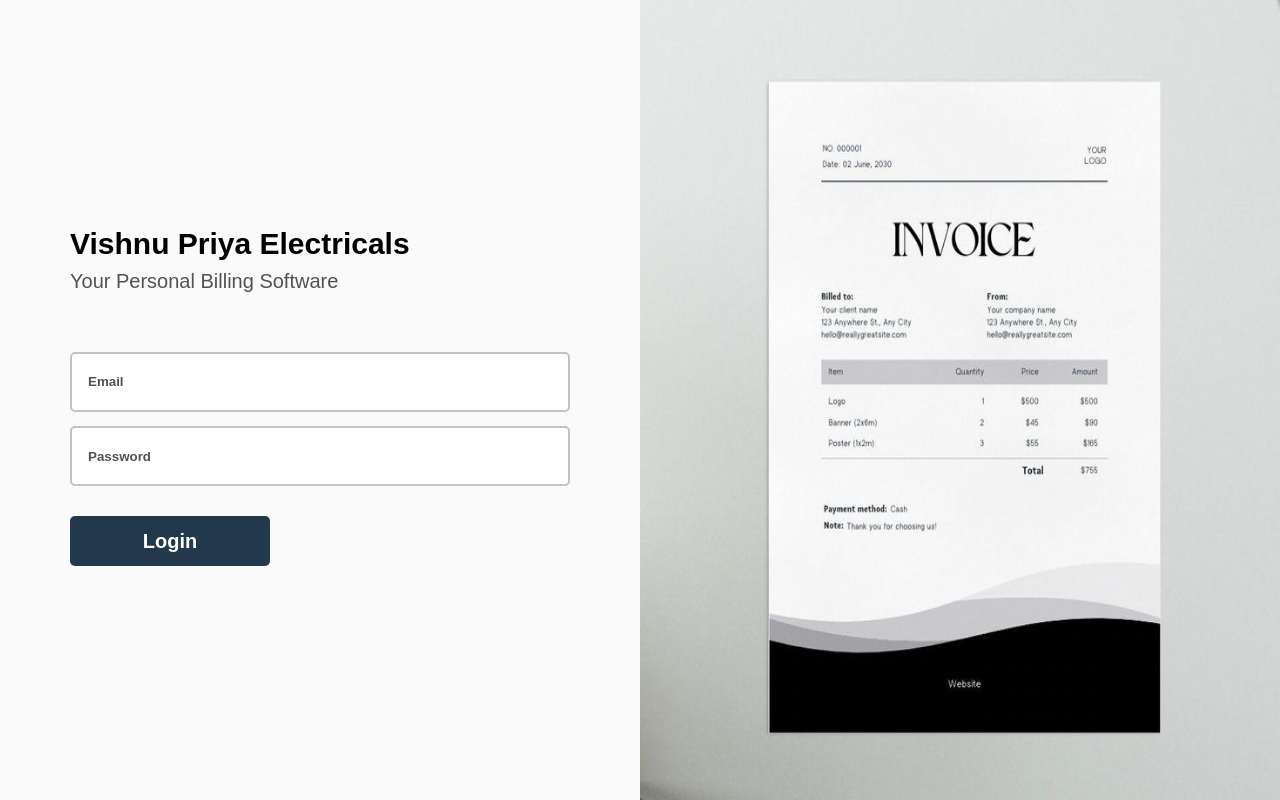
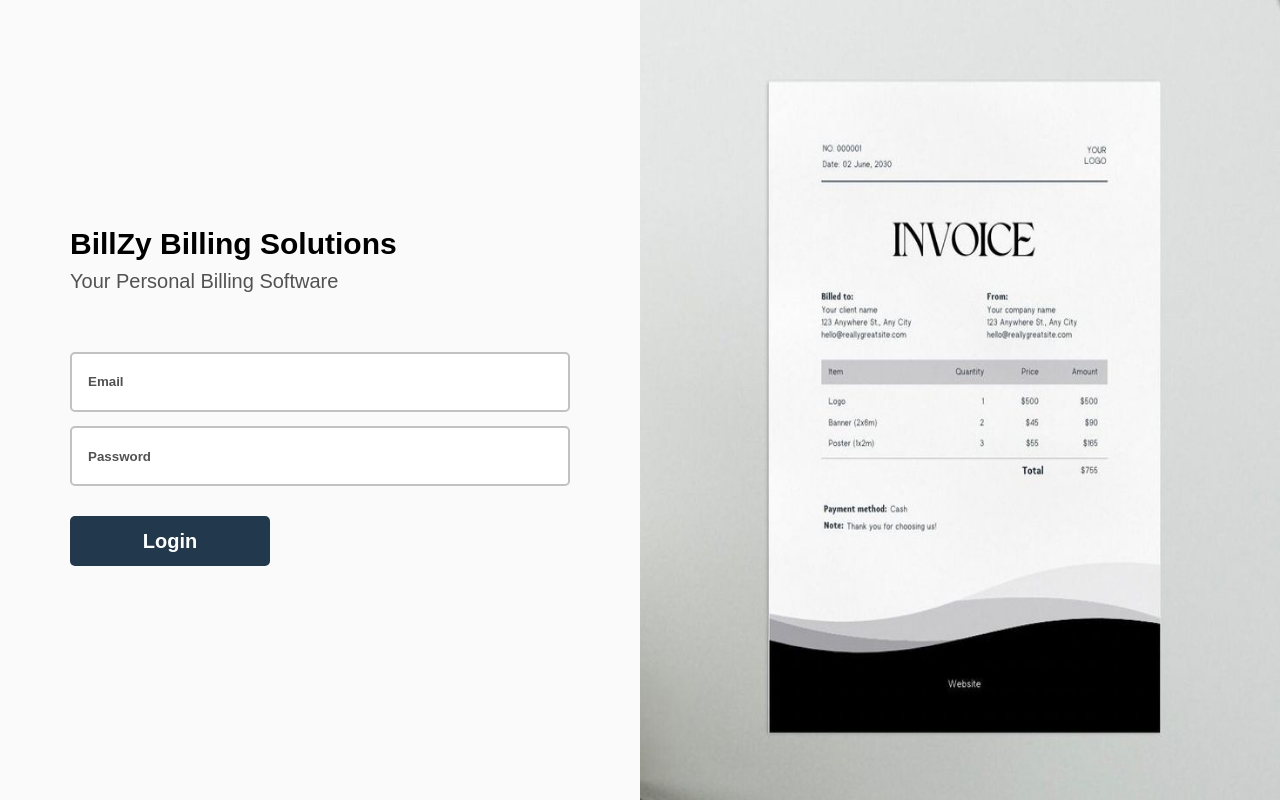
Before and after one commit to Tanish-Mishra/billing-app-frontend, a React (Vite) app: page /login in a window 1280 px wide. Built offline with nearby package versions, Linux system fonts and the light colour scheme; no server answers.

Commit message:
fix: billzy name added to login page

```diff
--- a/src/components/Login/Login.jsx
+++ b/src/components/Login/Login.jsx
@@ -96,7 +96,7 @@
           reverseOrder={false}
         />
       <div className={styles.login__container}>
-        <h3 className={styles.login__heading}>Vishnu Priya Electricals</h3>
+        <h3 className={styles.login__heading}>BillZy Billing Solutions</h3>
         <p>Your Personal Billing Software</p>
         <input
           type="text"
```
